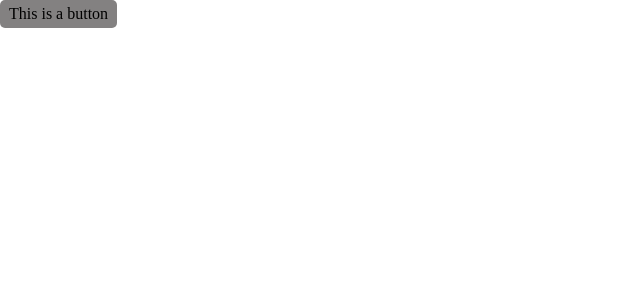
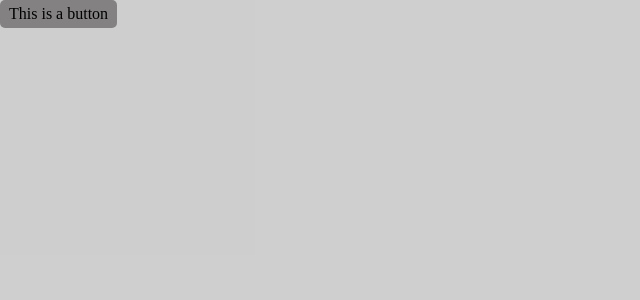
Before and after one commit to AdamAgerling/sideproject-practice, a Next.js app: page / in a window 1280 px wide. Shown: the top 300 px of the page, without its empty margins (0-640 px from the left). Built offline with nearby package versions, Linux system fonts and the light colour scheme.

Commit message:
fix background color

```diff
--- a/src/theming/global.ts
+++ b/src/theming/global.ts
@@ -1,4 +1,5 @@
 import { createGlobalStyle } from "styled-components";
+import { theme } from "./theme";
 
 export const GlobalStyle = createGlobalStyle`
 *{
@@ -10,6 +11,7 @@ export const GlobalStyle = createGlobalStyle`
 }
 html, body, #__next{
 height: 100%;
+background-color: #ccc9 ;
 }
 button {
   font-size: 1rem;
--- a/src/theming/theme.ts
+++ b/src/theming/theme.ts
@@ -20,6 +20,6 @@ error: '#FF4422',
 disabled: '#EFEFEF',
 textPrimary: '#000',
 textSecondary: '#fff',
-backgroundPrimary: '#cfcfcf'
+backgroundPrimary: '#ccc9'
 }
 }
```
